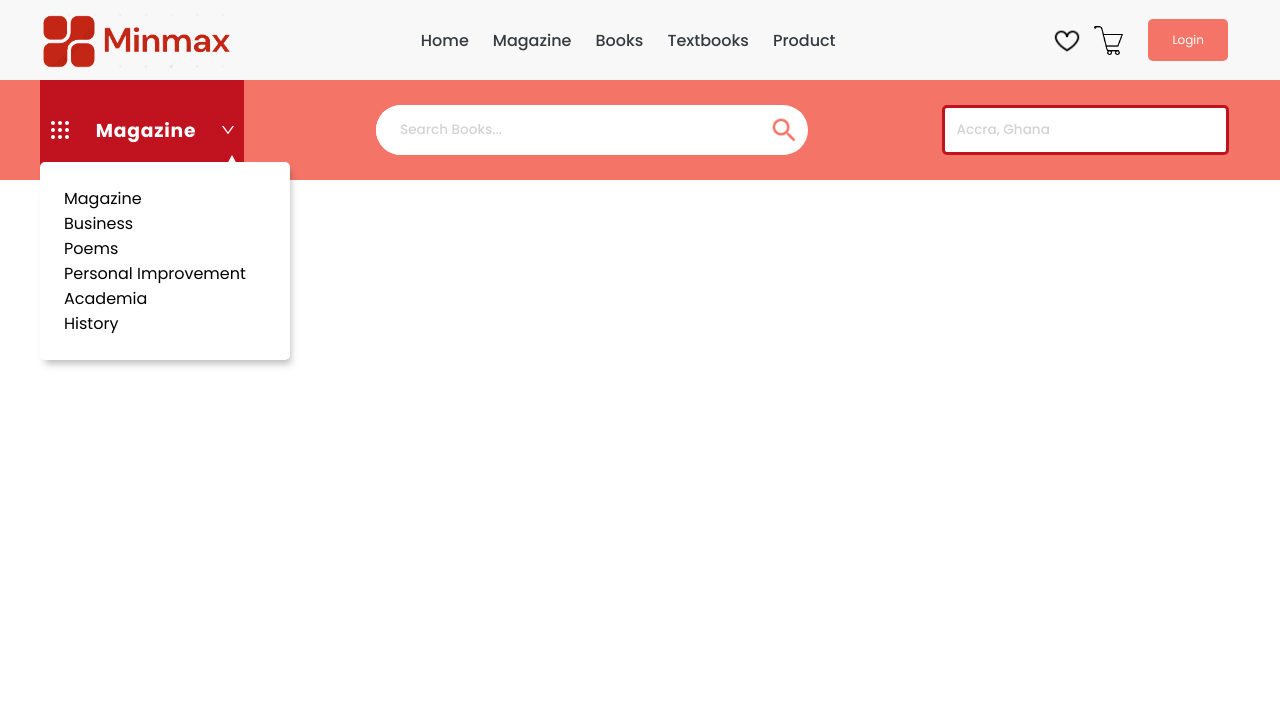
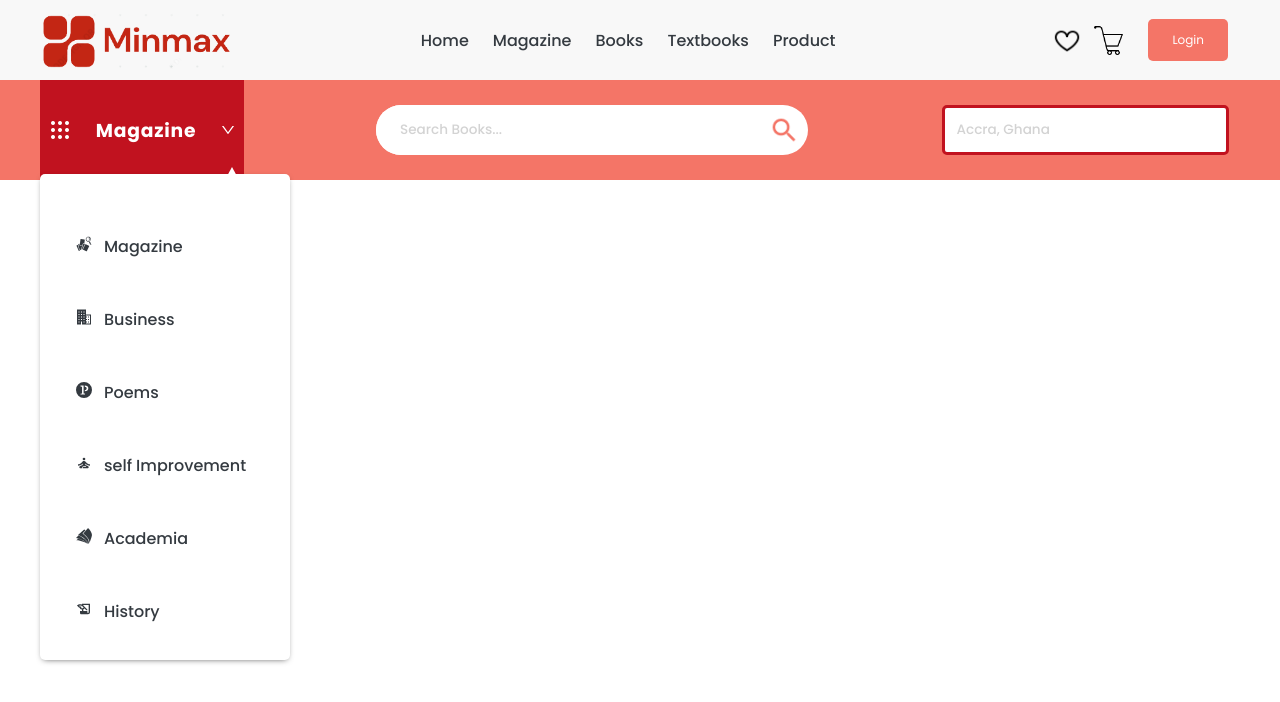
Before and after one commit to Achiekobby/bookstore-fe, a React (Create React App) app: page / in a window 1280 px wide. Shown: the top 702 px of the page. Built offline with nearby package versions, Linux system fonts and the light colour scheme.

Commit message:
category drop menu list has been designed

```diff
--- a/src/Scss/component/SearchNav.scss
+++ b/src/Scss/component/SearchNav.scss
@@ -39,17 +39,21 @@ $searchNavWidth: 100%;
         .categories{
           position: absolute;
           left: 0;
-          // width: calc($searchNavWidth - 10%);
           width: 250px;
-          bottom: -180px;
+          bottom: -480px;
           background: white;
-          // border: 1px solid $secondary;
-          box-shadow: 3px 6px 7px -2px rgba(0,0,0,0.25);;
-
+          // box-shadow: 7px 6px 7px -2px rgba(0,0,0,0.25);;
+          box-shadow: 0px 2px 6px -3px rgba(0,0,0,0.75);
           .arrow_up{
             position: absolute;
             top: -10px;
             right: 50px;
+          }
+          .menu_items{
+            .list_item{
+              font-weight: 500;
+              cursor: pointer;
+            }
           }
 
         }
--- a/src/components/Searchnav.jsx
+++ b/src/components/Searchnav.jsx
@@ -5,7 +5,31 @@ import searchIcon from "../assets/icons/search.png";
 import addressLocation from "../assets/icons/location.png";
 import { IoTriangleSharp } from "react-icons/io5";
 import { categories } from "../data/NavbarLinks";
+import { AnimatePresence, motion } from "framer-motion";
 
+const listVariant = {
+  hover: {
+    scale: 1.1,
+    x: 5,
+    boxShadow: "0px 2px 6px -3px rgba(0,0,0,0.75)",
+    border:"1px solid #c1121f",
+    color: "#c1121f",
+
+    transition: {
+      duration: 0.5,
+      type: "ease",
+    },
+  },
+};
+const iconVariant = {
+  hover:{
+    color: "#c1121f",
+    transition: {
+      duration: 0.5,
+      type: "ease",
+    },
+  }
+}
 const Searchnav = () => {
   return (
     <div className="search-nav bg-primary">
@@ -26,11 +50,16 @@ const Searchnav = () => {
                 </div>
                 <ul className="menu_items">
                   {categories.map((category) => {
-                    const { id, name } = category;
+                    const { id, name, icon } = category;
                     return (
-                      <li key={id} className="list_item">
+                      <motion.li
+                        variants={listVariant}
+                        whileHover="hover"
+                        key={id}
+                        className="list_item font-md text-f-color mt-2 p-1"
+                      ><motion.span variants={iconVariant} className="mr-1 font-md">{icon}</motion.span>
                         {name}
-                      </li>
+                      </motion.li>
                     );
                   })}
                 </ul>
--- a/src/data/NavbarLinks.js
+++ b/src/data/NavbarLinks.js
@@ -1,10 +1,13 @@
 import {v4 as uuidv4} from "uuid"
-
+import {SiMicrosoftacademic, SiProcessingfoundation} from "react-icons/si"
+import {IoBusinessSharp} from "react-icons/io5"
+import {MdHistoryEdu, MdOutlineSelfImprovement} from "react-icons/md"
+import {GiCardPick} from "react-icons/gi"
 export const navLinks = [
   {
     id:uuidv4(),
     title:"Home",
-    link:"/"
+    link:"/",
   },
   {
     id:uuidv4(),
@@ -31,27 +34,33 @@ export const navLinks = [
 export const categories = [
   {
     id: uuidv4(),
-    name:"Magazine"
+    name:"Magazine",
+    icon:<GiCardPick/>
   },
   {
     id: uuidv4(),
-    name:"Business"
+    name:"Business",
+    icon:<IoBusinessSharp/>
   },
   {
     id: uuidv4(),
-    name:"Poems"
+    name:"Poems",
+    icon:<SiProcessingfoundation/>
   },
   {
     id: uuidv4(),
-    name:"Personal Improvement"
+    name:"self Improvement",
+    icon:<MdOutlineSelfImprovement/>
   },
   {
     id: uuidv4(),
-    name:"Academia"
+    name:"Academia",
+    icon:<SiMicrosoftacademic/>
   },
   {
     id: uuidv4(),
-    name:"History"
+    name:"History",
+    icon:<MdHistoryEdu/>
   }
 
 ]
```
